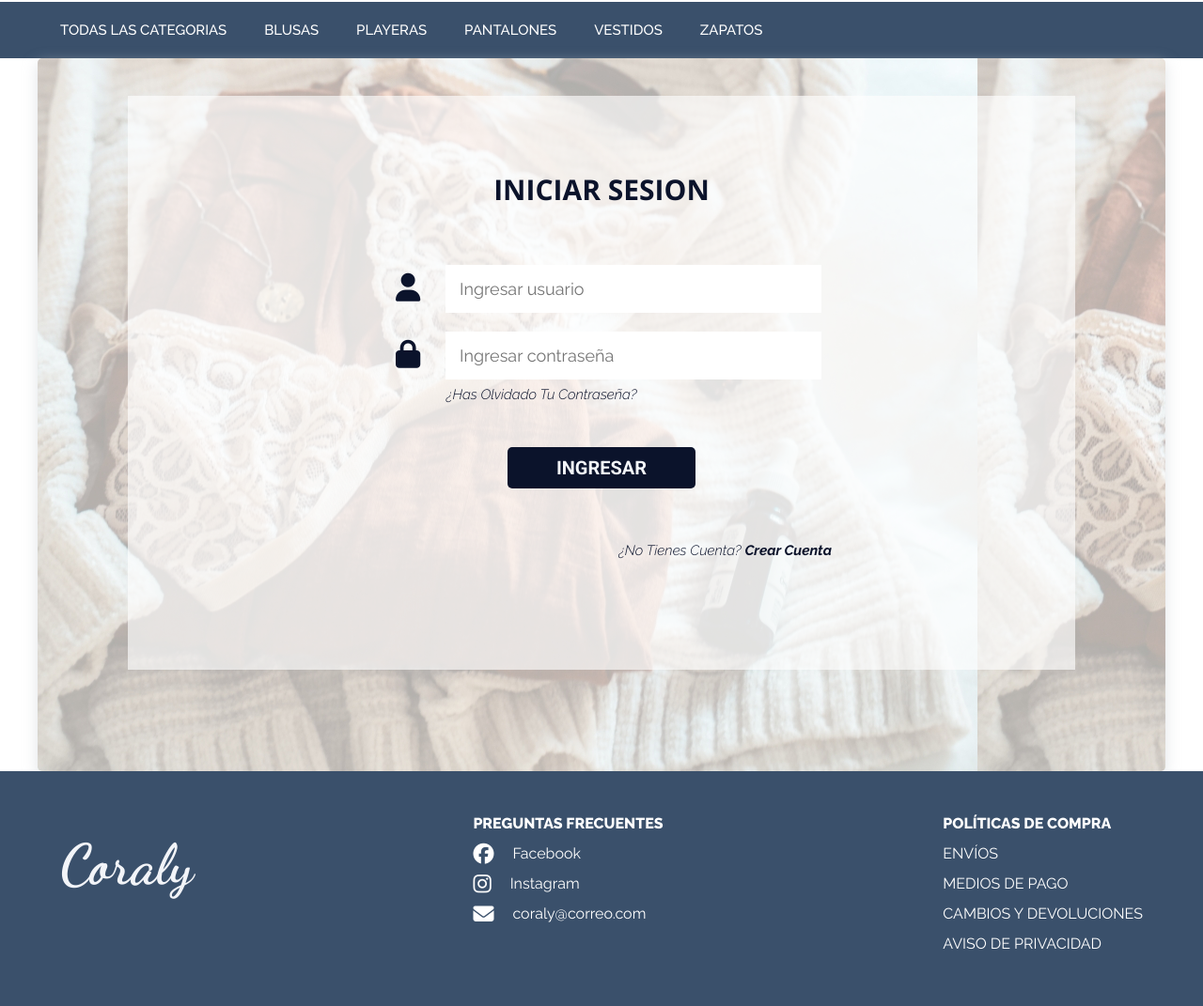
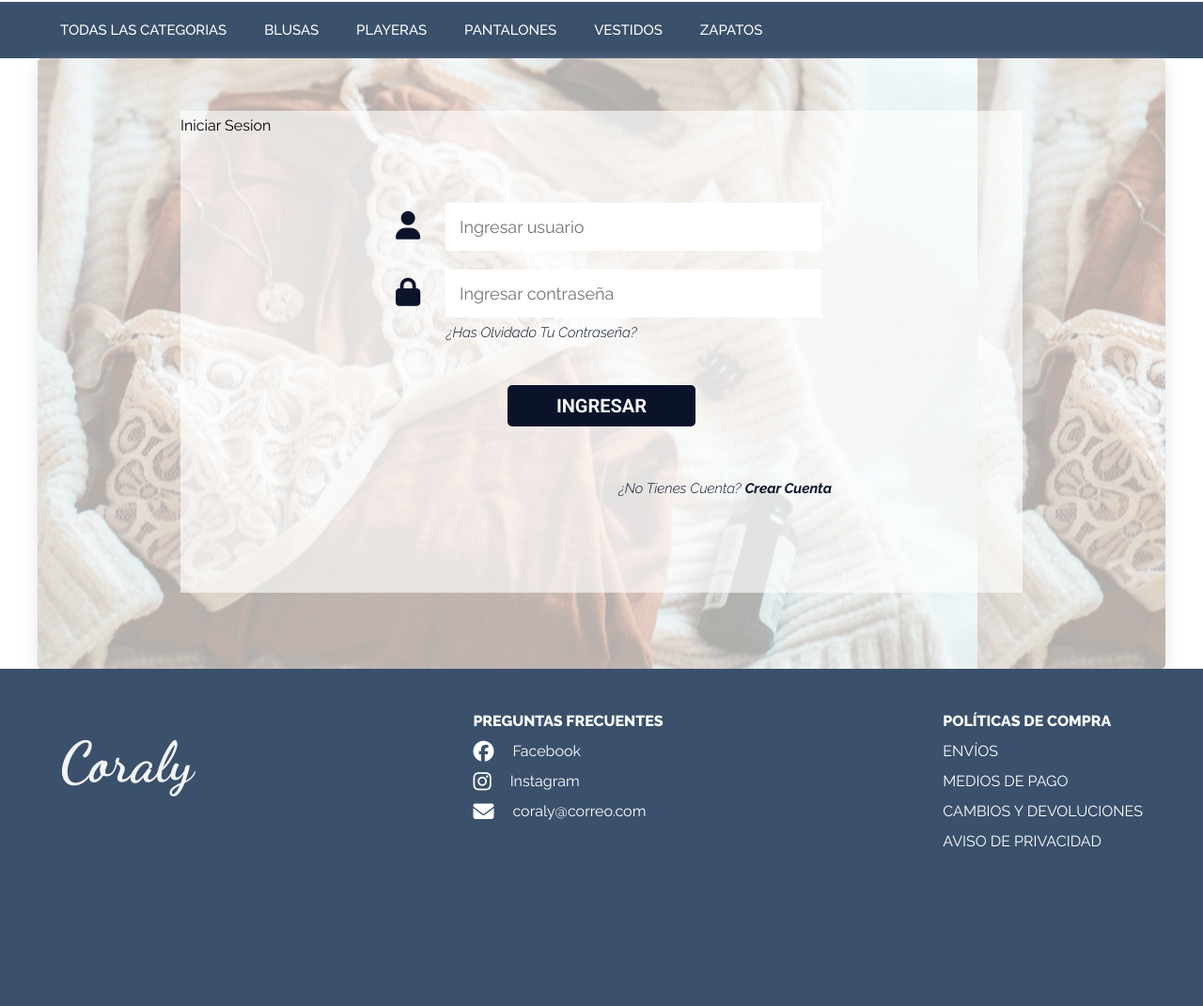
Before and after one commit to brenRojas/Ecommerce-ropa, a PHP site: page /cuenta.php in a window 1280 px wide. Shown: the part 120-1191 px from the top of the page at 94% size. After the commit the page ends 1021 px from the top, so only its background shows below. Run offline with PHP 8.4, Linux system fonts and the light colour scheme; some libraries are stand-ins or nearby versions.

Commit message:
Se eliminaron lineas sustituyendolas en utilidades. Se crearon los estilos de paginación.

```diff
--- a/css/style.css
+++ b/css/style.css
@@ -473,7 +476,7 @@ img{
 .bg_cuenta{
 	background-image: url('/img/cuenta.jpg');
 	width: 100%;
-	height: 759px;
+	height: 650px;
 }
 
 .bg_registro{
@@ -485,29 +488,9 @@ img{
 .rectangulo{
 	position: relative;
 	background-color: rgba(255, 255, 255, 0.637);
-	width: 90%;
+	width: 80%;
 	height: 90%;
 	margin: auto;
-}
-
-.cuenta__nombre,
-.registro__nombre,
-.micarrito__nombre{
-	font-family: var(--fuenteOpenSans);
-	font-weight: 700;
-	text-transform: uppercase;
-	color: var(--colorLetra);
-	text-align: center;
-	font-size: 30px;
-	margin: 0;
-}
-
-.cuenta__nombre{
-	padding-top: 70px;
-}
-.registro__nombre,
-.micarrito__nombre{
-	padding-top: 20px;
 }
 
 .no-cuenta{
```
Also changed, not shown: other parts of css/style.css (+51 -15 lines).
